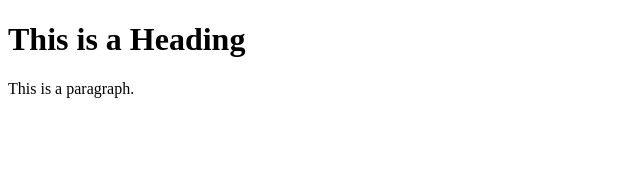
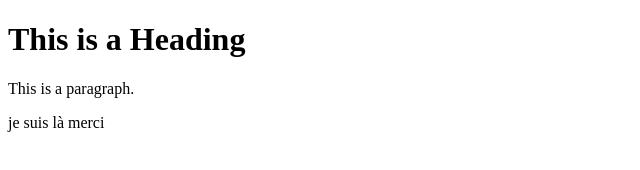
Before and after one commit to djogana1/Test, a plain HTML site: page index.html in a window 1280 px wide. Shown: the whole page, without its empty margins (0-640 px from the left). Drawn offline with Linux system fonts and the light colour scheme.

Commit message:
Ajout d'une fonctionnalité

```diff
--- a/index.html
+++ b/index.html
@@ -7,6 +7,7 @@
 
 <h1>This is a Heading</h1>
 <p>This is a paragraph.</p>
+<p>je suis là merci</p>
 
 </body>
 </html>
```
